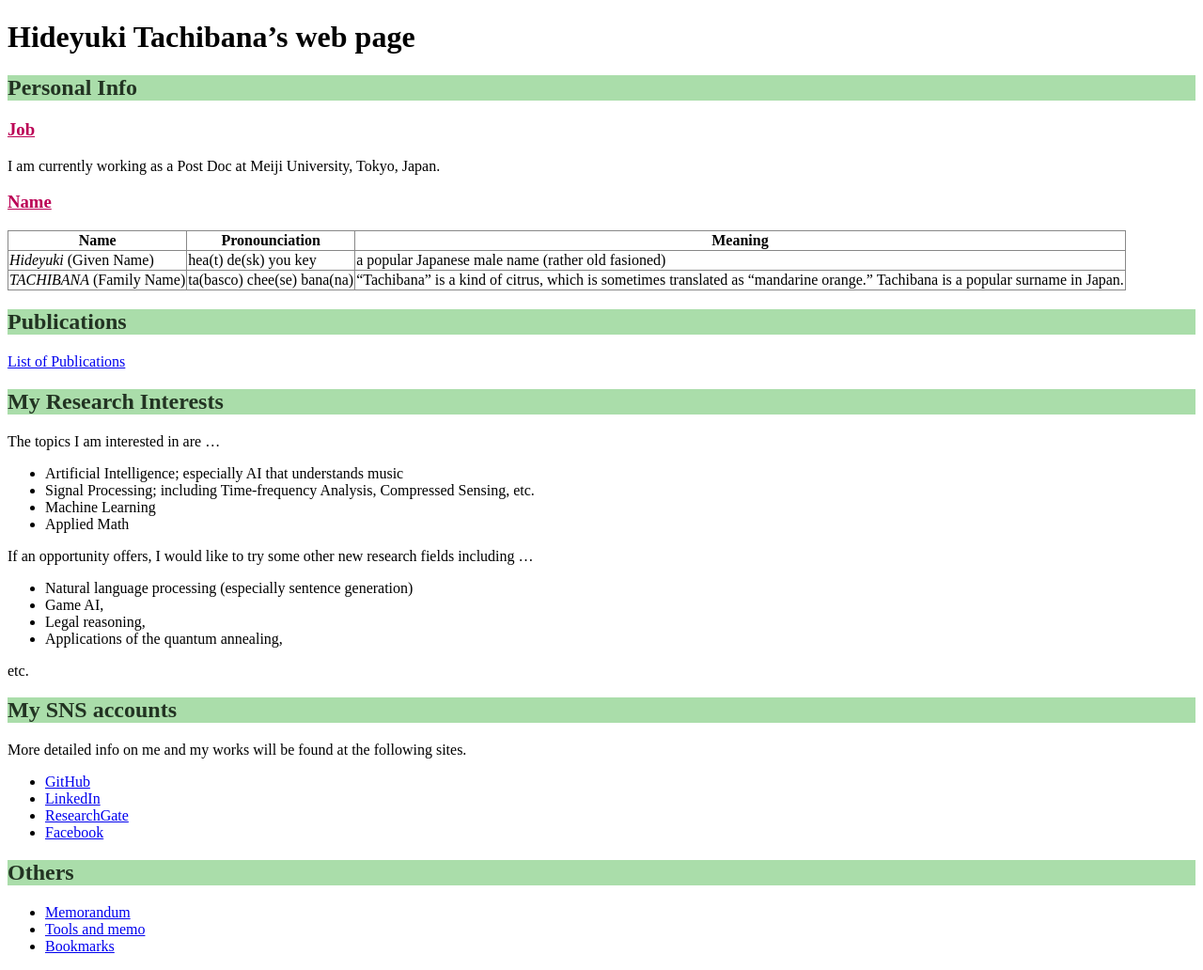
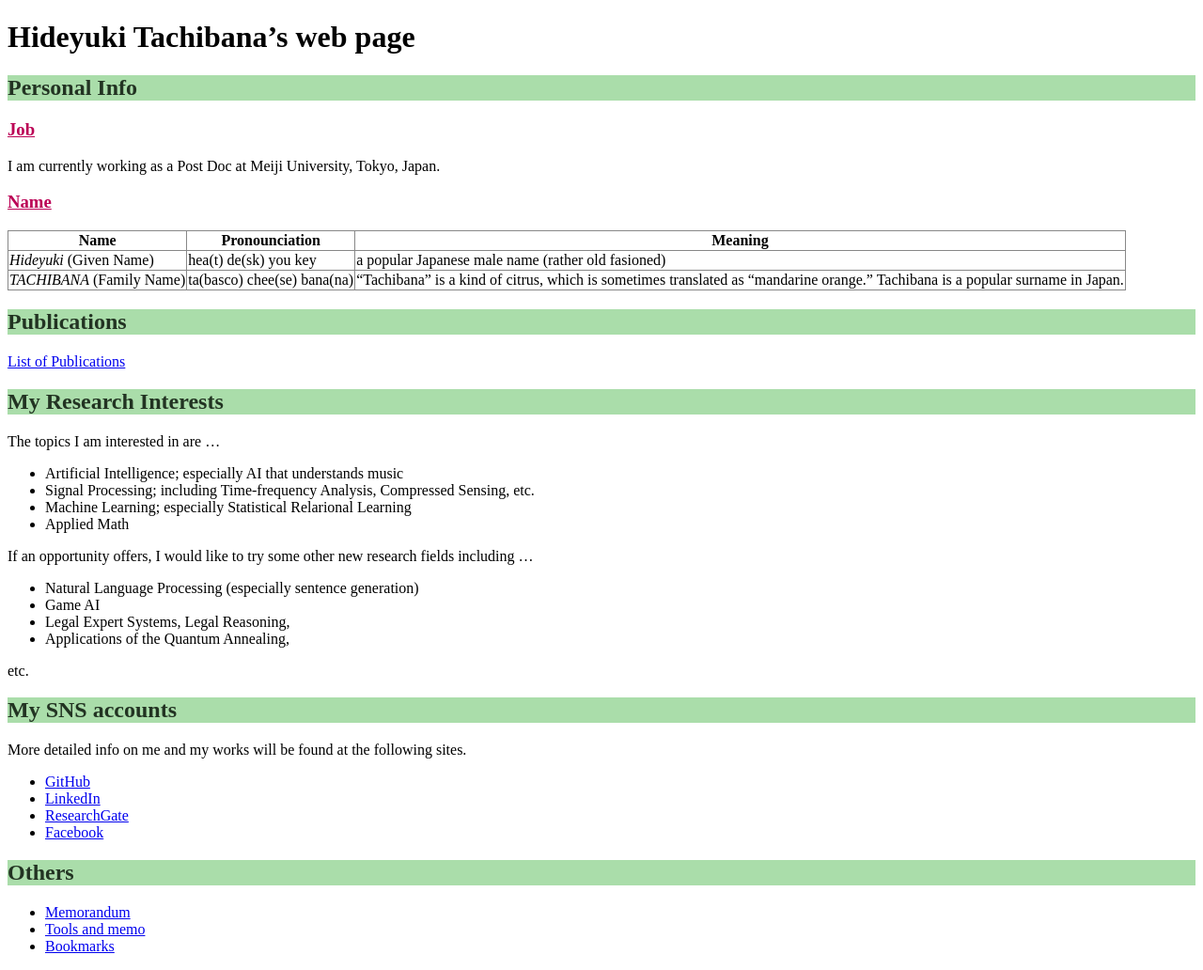
Before and after one commit to tachi-hi/tachi-hi.github.io, a Jekyll site: the page built from index.md, in a window 1280 px wide. Shown: the whole page at 94% size. Built offline with Jekyll 4.4.1, drawn with Linux system fonts in a browser that asks for light colours.

Commit message:
update index.md

```diff
--- a/index.md
+++ b/index.md
@@ -29,15 +29,15 @@ The topics I am interested in are ...
 
 + Artificial Intelligence; especially AI that understands music
 + Signal Processing; including Time-frequency Analysis, Compressed Sensing, etc.
-+ Machine Learning
++ Machine Learning; especially Statistical Relarional Learning
 + Applied Math
 
 If an opportunity offers, I would like to try some other new research fields including ...
 
-+ Natural language processing (especially sentence generation)
-+ Game AI,
-+ Legal reasoning,
-+ Applications of the quantum annealing,
++ Natural Language Processing (especially sentence generation)
++ Game AI
++ Legal Expert Systems, Legal Reasoning,
++ Applications of the Quantum Annealing,
 
 etc.
 
```
